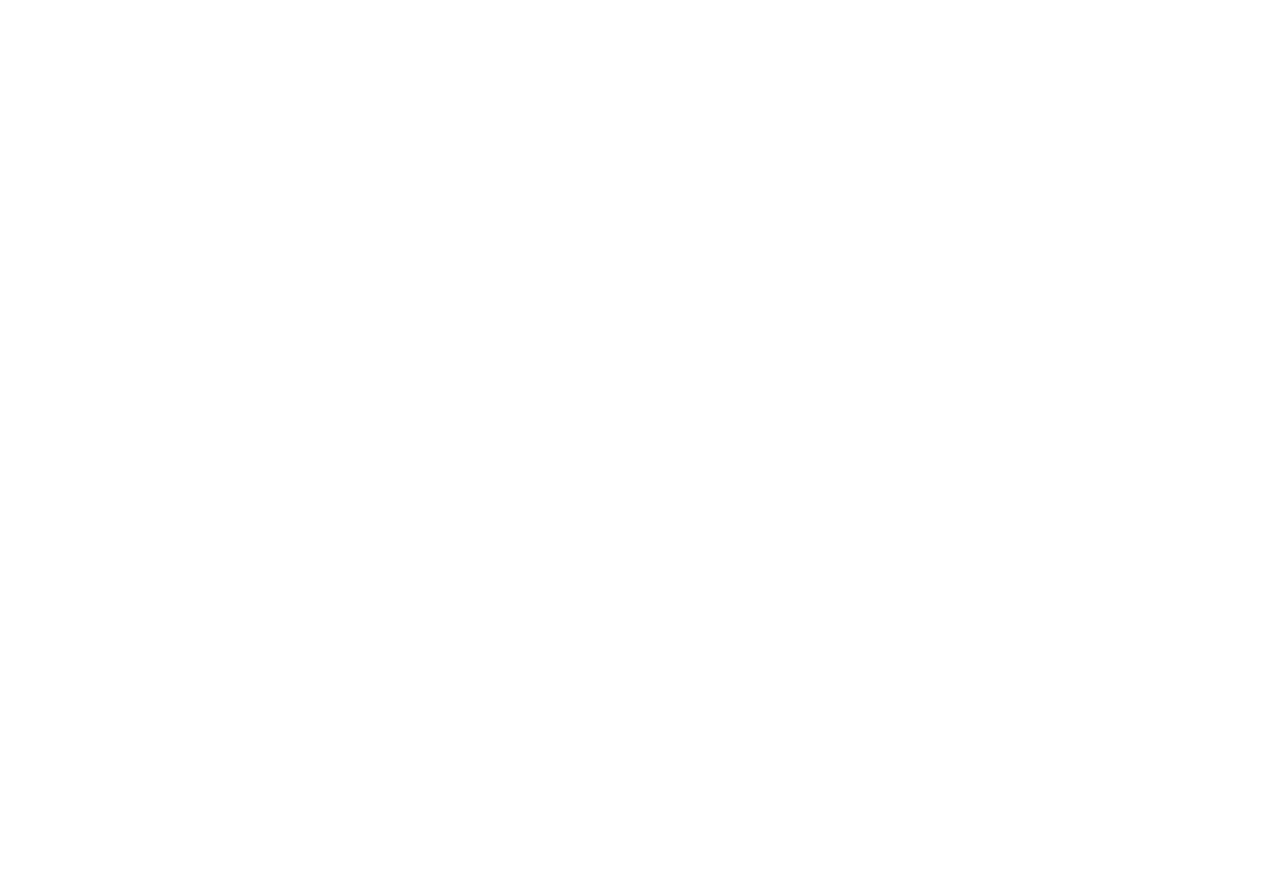
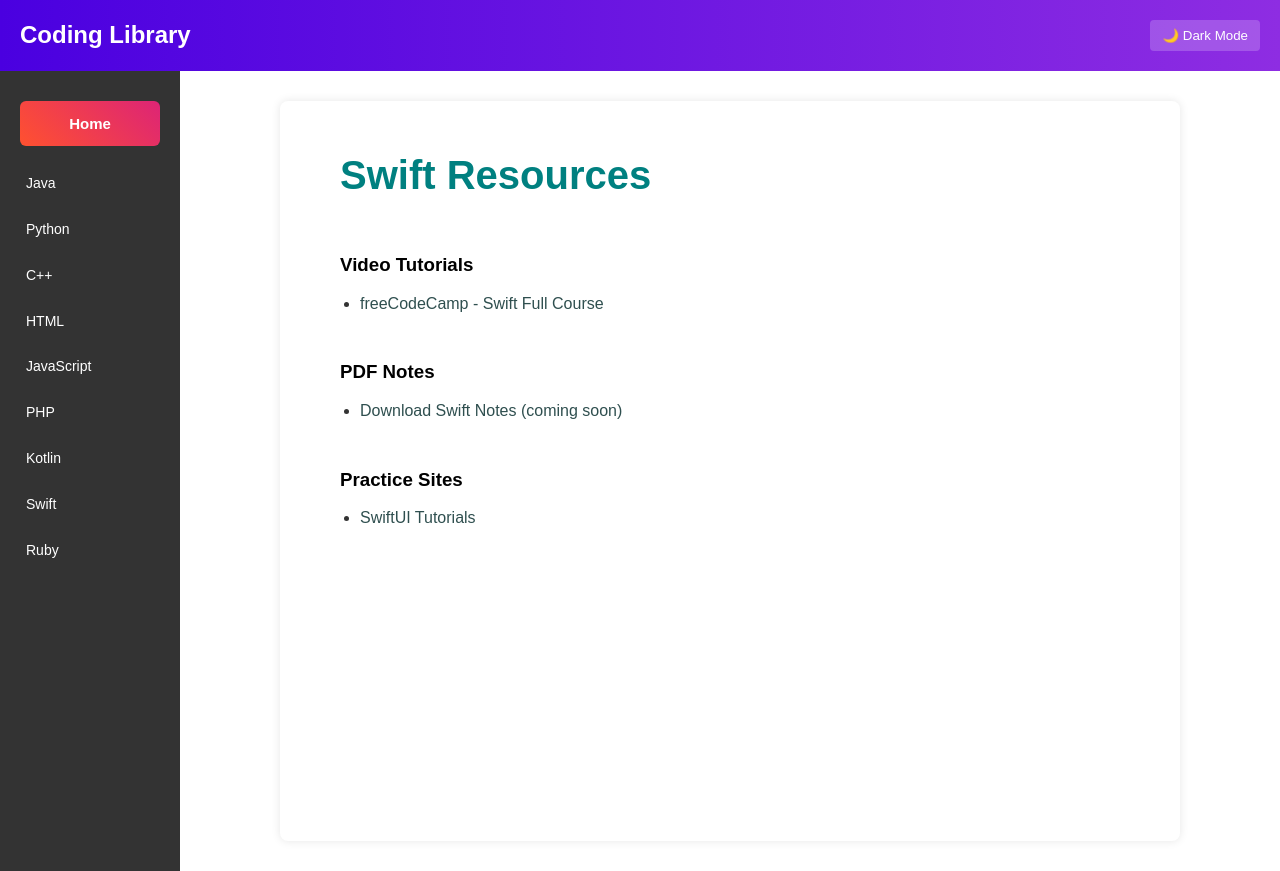
Before and after one commit to pranavraut1402/Coders.new, a plain HTML site: page resources/swift.html in a window 1280 px wide. Before the commit the page ends 800 px from the top, so only its background shows below. Drawn offline with Linux system fonts and the light colour scheme.

Commit message:
new languages add

```diff
--- a/resources/kotlin.html
+++ b/resources/kotlin.html
@@ -0,0 +1,71 @@
+<!DOCTYPE html>
+<html lang="en">
+  <head>
+    <meta charset="UTF-8" />
+    <meta name="viewport" content="width=device-width, initial-scale=1.0" />
+    <title>Kotlin Resources - Coding Library</title>
+    <link rel="stylesheet" href="../css/style.css" />
+  </head>
+  <body>
+    <div class="navbar">
+      <div class="logo">Coding Library</div>
+      <div class="nav-links">
+        <button class="dark-mode-toggle">🌙 Dark Mode</button>
+      </div>
+    </div>
+
+    <div class="container">
+      <div class="sidebar">
+        <a href="../index.html" class="home-link">Home</a>
+        <a href="java.html">Java</a>
+        <a href="python.html">Python</a>
+        <a href="cpp.html">C++</a>
+        <a href="html.html">HTML</a>
+        <a href="javascript.html">JavaScript</a>
+        <a href="php.html">PHP</a>
+        <a href="kotlin.html">Kotlin</a>
+        <a href="swift.html">Swift</a>
+        <a href="ruby.html">Ruby</a>
+      </div>
+
+      <div class="main-content">
+        <h1>Kotlin Resources</h1>
+
+        <h3>Video Tutorials</h3>
+        <ul>
+          <li>
+            <a
+              href="https://www.youtube.com/watch?v=F9UC9DY-vIU"
+              target="_blank"
+              >freeCodeCamp - Kotlin Full Course</a
+            >
+          </li>
+        </ul>
+
+        <h3>PDF Notes</h3>
+        <ul>
+          <li><a href="#">Download Kotlin Notes (coming soon)</a></li>
+        </ul>
+
+        <h3>Practice Sites</h3>
+        <ul>
+          <li>
+            <a href="https://kotlinlang.org/docs/tutorials.html" target="_blank"
+              >Kotlin Tutorials</a
+            >
+          </li>
+        </ul>
+      </div>
+    </div>
+
+    <script>
+      const btn = document.querySelector(".dark-mode-toggle");
+      btn.addEventListener("click", () => {
+        document.body.classList.toggle("dark-mode");
+        btn.textContent = document.body.classList.contains("dark-mode")
+          ? "☀️ Light Mode"
+          : "🌙 Dark Mode";
+      });
+    </script>
+  </body>
+</html>
--- a/resources/swift.html
+++ b/resources/swift.html
@@ -0,0 +1,73 @@
+<!DOCTYPE html>
+<html lang="en">
+  <head>
+    <meta charset="UTF-8" />
+    <meta name="viewport" content="width=device-width, initial-scale=1.0" />
+    <title>Swift Resources - Coding Library</title>
+    <link rel="stylesheet" href="../css/style.css" />
+  </head>
+  <body>
+    <div class="navbar">
+      <div class="logo">Coding Library</div>
+      <div class="nav-links">
+        <button class="dark-mode-toggle">🌙 Dark Mode</button>
+      </div>
+    </div>
+
+    <div class="container">
+      <div class="sidebar">
+        <a href="../index.html" class="home-link">Home</a>
+        <a href="java.html">Java</a>
+        <a href="python.html">Python</a>
+        <a href="cpp.html">C++</a>
+        <a href="html.html">HTML</a>
+        <a href="javascript.html">JavaScript</a>
+        <a href="php.html">PHP</a>
+        <a href="kotlin.html">Kotlin</a>
+        <a href="swift.html">Swift</a>
+        <a href="ruby.html">Ruby</a>
+      </div>
+
+      <div class="main-content">
+        <h1>Swift Resources</h1>
+
+        <h3>Video Tutorials</h3>
+        <ul>
+          <li>
+            <a
+              href="https://www.youtube.com/watch?v=comQ1-x2a1Q"
+              target="_blank"
+              >freeCodeCamp - Swift Full Course</a
+            >
+          </li>
+        </ul>
+
+        <h3>PDF Notes</h3>
+        <ul>
+          <li><a href="#">Download Swift Notes (coming soon)</a></li>
+        </ul>
+
+        <h3>Practice Sites</h3>
+        <ul>
+          <li>
+            <a
+              href="https://developer.apple.com/tutorials/swiftui"
+              target="_blank"
+              >SwiftUI Tutorials</a
+            >
+          </li>
+        </ul>
+      </div>
+    </div>
+
+    <script>
+      const btn = document.querySelector(".dark-mode-toggle");
+      btn.addEventListener("click", () => {
+        document.body.classList.toggle("dark-mode");
+        btn.textContent = document.body.classList.contains("dark-mode")
+          ? "☀️ Light Mode"
+          : "🌙 Dark Mode";
+      });
+    </script>
+  </body>
+</html>
```
Also changed, not shown: index.html (+4 -0 lines), resources/java.html (+0 -5 lines), resources/php.html (+73 -0 lines), resources/ruby.html (+71 -0 lines).
